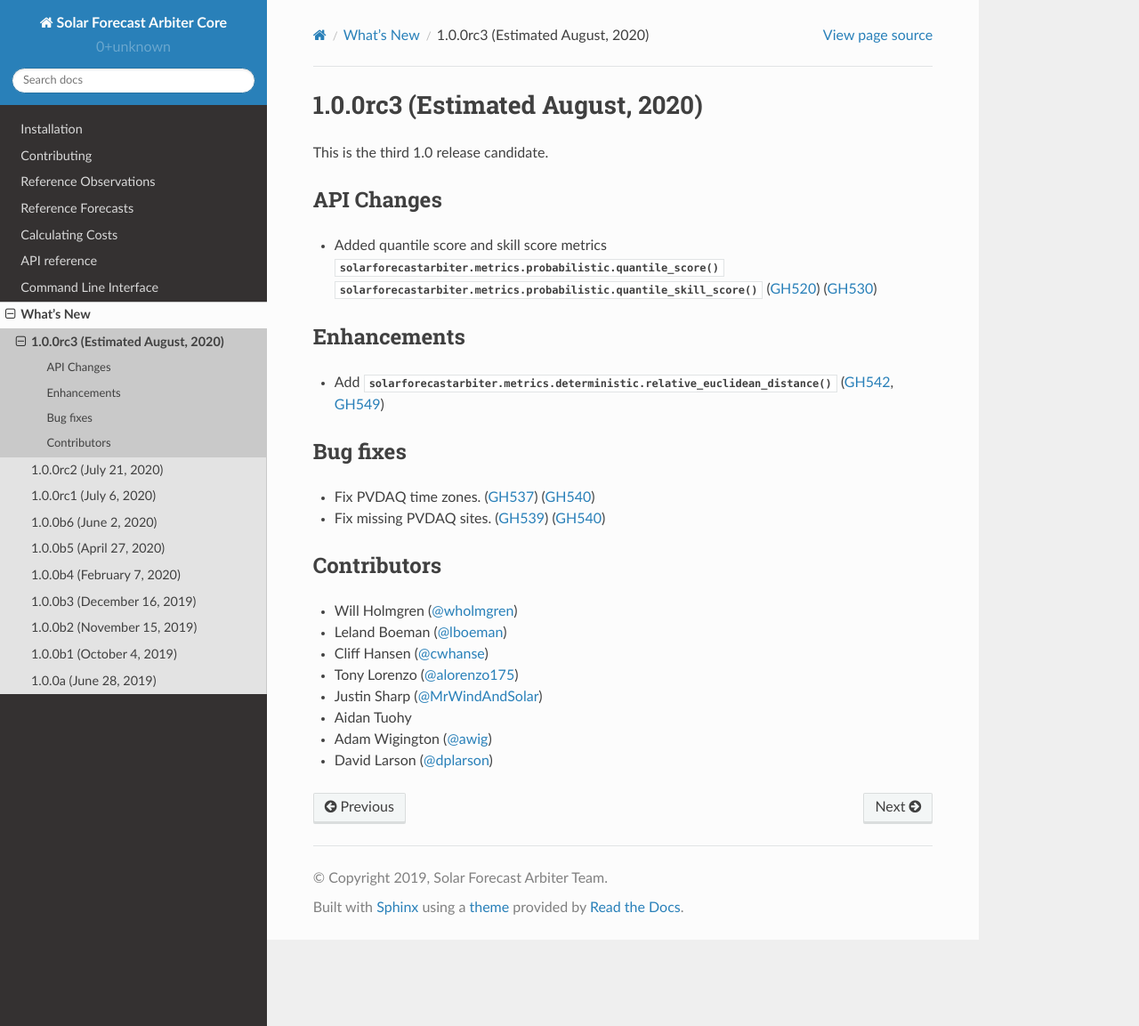
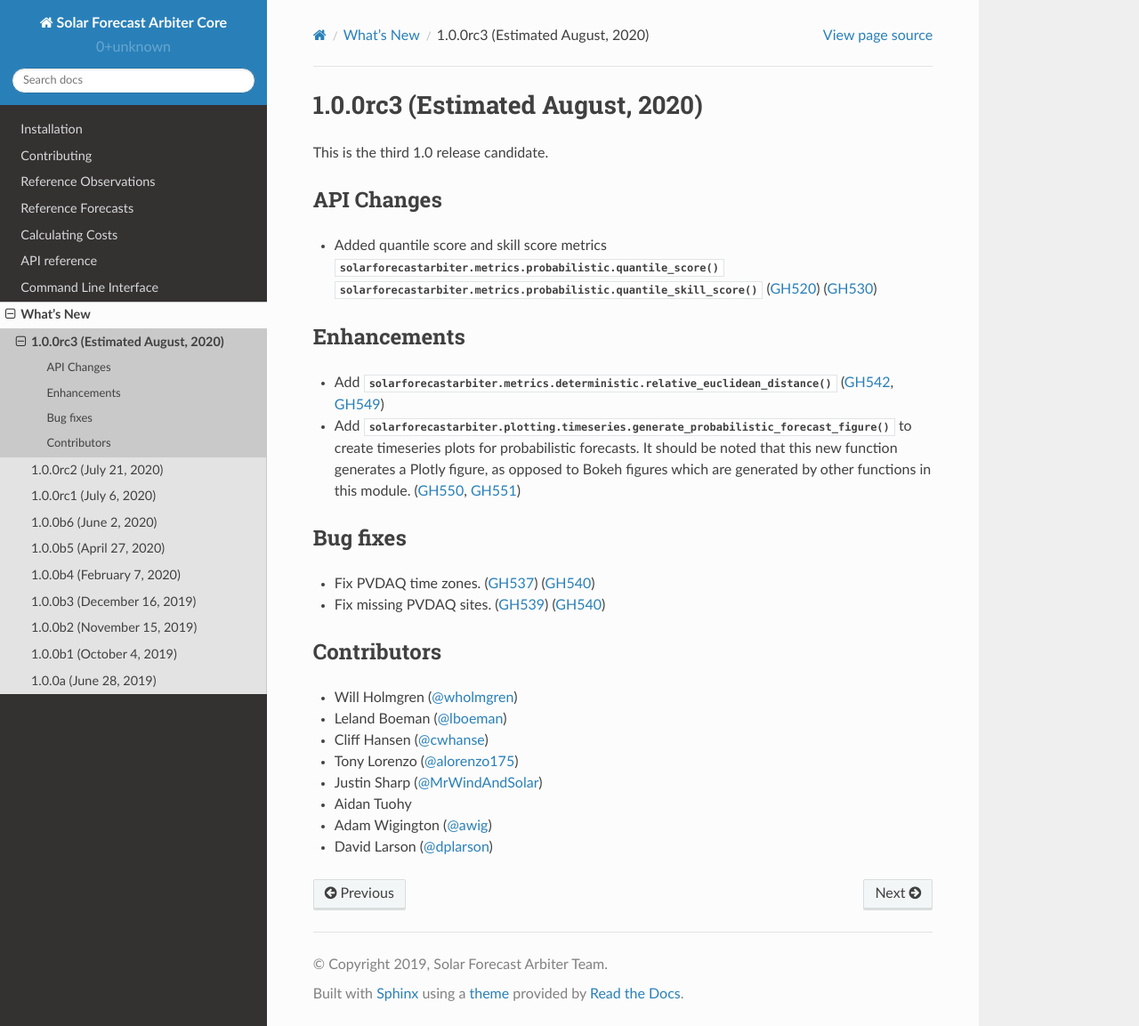
Before and after one commit to SolarArbiter/solarforecastarbiter-core, a Sphinx documentation site: the page built from docs/source/whatsnew/1.0.0rc3.rst, in a window 1280 px wide and 1153 px high. Shown: the whole window at 89% size. Built offline with Sphinx 7.4.7 and the Read the Docs theme 2.0.0, drawn with Linux system fonts in a browser that asks for light colours.

Commit message:
update whatsnew and api docs

```diff
--- a/docs/source/api.rst
+++ b/docs/source/api.rst
@@ -754,6 +754,7 @@
    plotting.timeseries.make_basic_timeseries
    plotting.timeseries.generate_forecast_figure
    plotting.timeseries.generate_observation_figure
+   plotting.timeseries.generate_probabilistic_forecast_figure
 
 Utils
 -----
--- a/docs/source/whatsnew/1.0.0rc3.rst
+++ b/docs/source/whatsnew/1.0.0rc3.rst
@@ -18,6 +18,12 @@
 * Add :py:func:`solarforecastarbiter.metrics.deterministic.relative_euclidean_distance`
   (:issue:`542`, :pull:`549`)
 
+* Add :py:func:`solarforecastarbiter.plotting.timeseries.generate_probabilistic_forecast_figure`
+  to create timeseries plots for probabilistic forecasts. It should be noted
+  that this new function generates a Plotly figure, as opposed to Bokeh figures
+  which are generated by other functions in this module.
+  (:issue:`550`, :pull:`551`)
+
 
 Bug fixes
 ~~~~~~~~~
```
